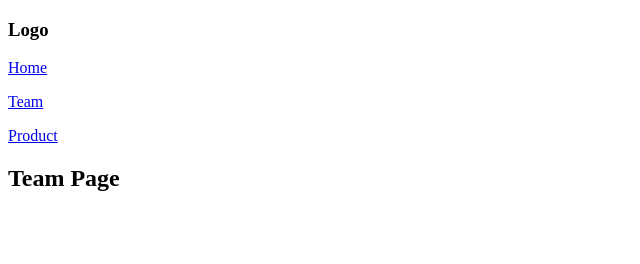
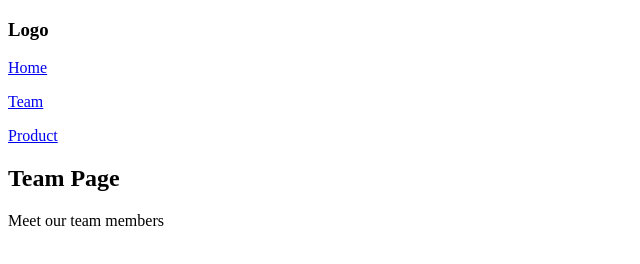
Before and after one commit to Godsonyi24/Introductory-class, a plain HTML site: page webpage/team.html in a window 1280 px wide. Shown: the whole page, without its empty margins (0-640 px from the left). Drawn offline with Linux system fonts and the light colour scheme.

Commit message:
modified team.html

```diff
--- a/webpage/team.html
+++ b/webpage/team.html
@@ -22,6 +22,7 @@
     </header>
     <main>
         <h2>Team Page</h2>
+        <p>Meet our team members</p>
     </main>
     <footer></footer>
 </body>
```
